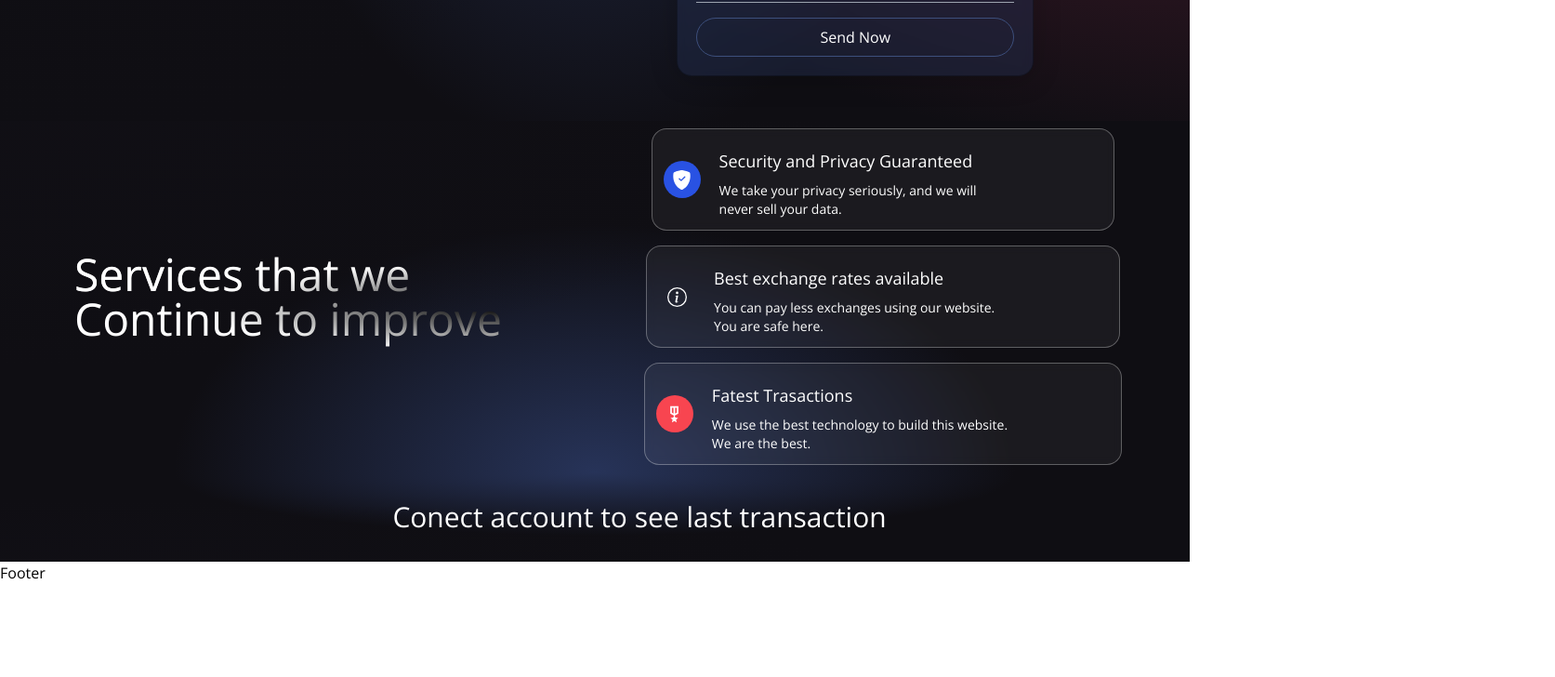
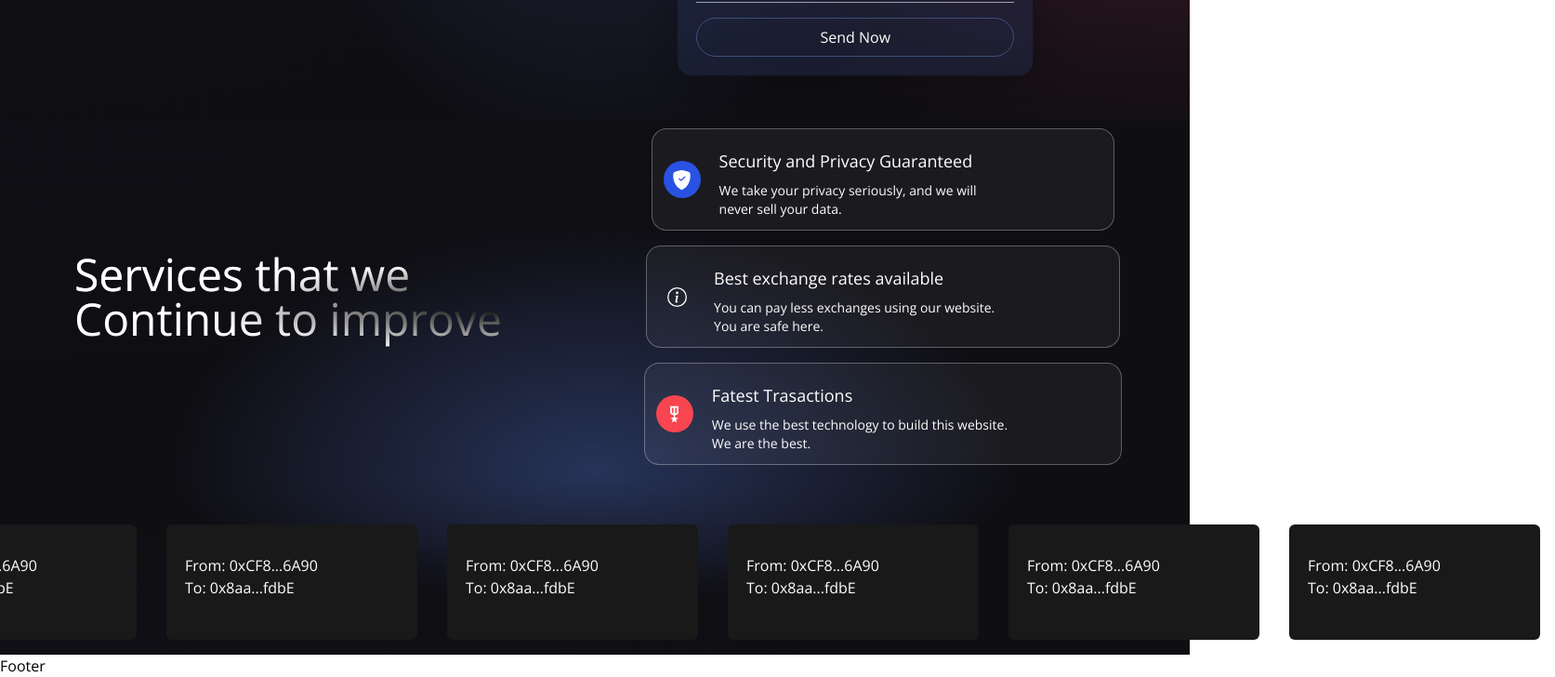
Before and after one commit to Underewarrr/modern-blockchain-app, a React (Vite) app in the folder client/: page / in a window 1280 px wide. Shown: the part 651-1379 px from the top of the page at 93% size, 1673 px wide, since content can reach past the window. Before the commit the page ends 1279 px from the top, so only its background shows below. Built offline with nearby package versions, Linux system fonts and the light colour scheme.

Commit message:
Dev: Show adressFrom and addressTo in Latest Transctions

```diff
--- a/client/src/components/Transactions.jsx
+++ b/client/src/components/Transactions.jsx
@@ -4,6 +4,32 @@ import { TransactionContext } from '../context/TransactionContext';
 
 
 import dummyData from '../utils/dummyData';
+
+import { shortenAddress } from '../utils/shortenAddress';
+
+const TransactionCard = ({addressTo, addressFrom, timeStamp, message, keyword, amount, url}) => {
+    return (
+        <div className="bg-[#181918] m-4 flex flex-1
+        2xl:min-w-[450px]
+        2xl:max-w-[500px]
+        sm:min-w-[270px]
+        sm:max-w-[300px]
+        min-w-full
+        flex-col p-3 rounded-md hover:shadow-2xl"
+      >
+        <div className="flex flex-col items-center w-full mt-3">
+          <div className="display-flex justify-start w-full mb-6 p-2">
+            <a href={`https://ropsten.etherscan.io/address/${addressFrom}`} target="_blank" rel="noreferrer">
+              <p className="text-white text-base">From: {shortenAddress(addressFrom)}</p>
+            </a>
+            <a href={`https://ropsten.etherscan.io/address/${addressTo}`} target="_blank" rel="noreferrer">
+              <p className="text-white text-base">To: {shortenAddress(addressTo)}</p>
+            </a>
+        </div>
+        </div>
+      </div>
+    );
+}
 
 const Transactions = () => {
     const { currentAccount } = useContext(TransactionContext);
@@ -19,7 +45,13 @@ const Transactions = () => {
             <h3 className='text-white text-3xl text-center my-2'>
             Conect account to see last transaction
              </h3>
-            )    }
+            )}
+
+            <div className='flex flex-warp justify-center items-center mt-10'>
+            {dummyData.reverse().map((transaction, index) => (
+              <TransactionCard key={index} {...transaction}/>
+            ))}
+            </div>
 
         </div>
     );
```
